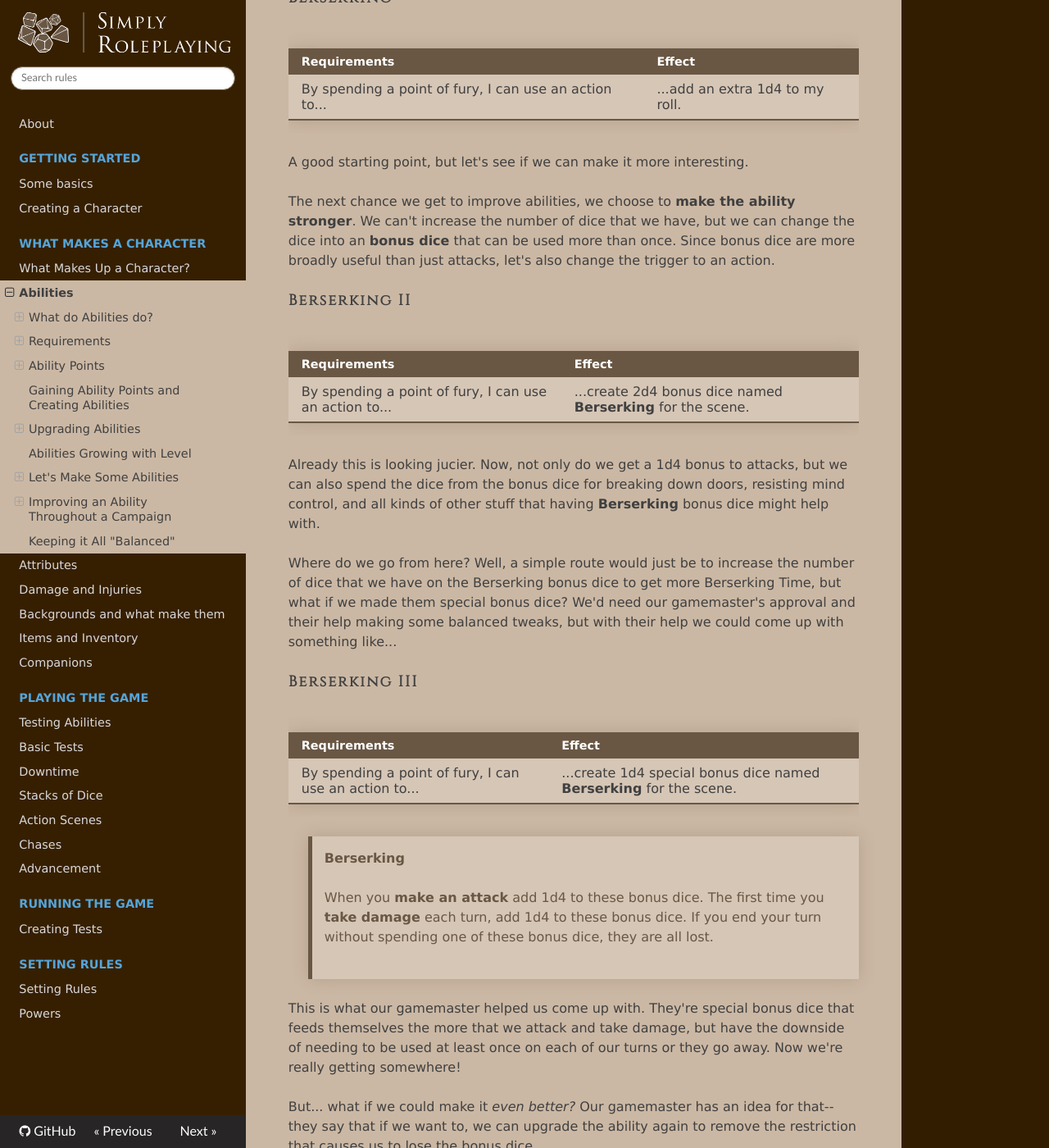
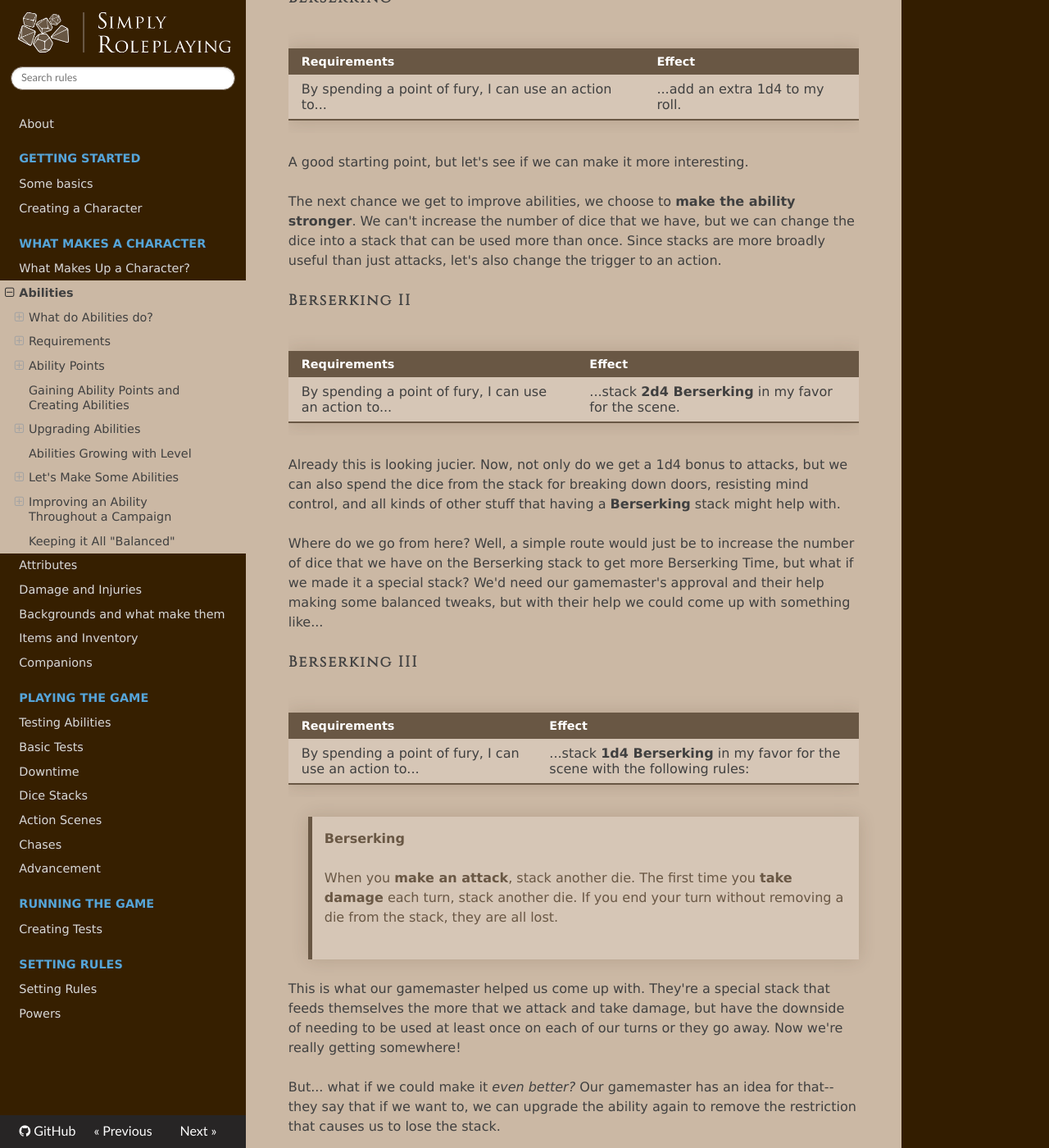
Before and after one commit to TheFifthRider/simply-roleplaying-webapp, an MkDocs documentation site: the page built from docs/character/abilities.md, in a window 1280 px wide and 1400 px high, scrolled down 9079 px. Shown: the whole window at 82% size. Built offline with MkDocs 1.6.1, drawn with Linux system fonts in a browser that asks for light colours; nearby versions of some CDN libraries; some of the changed text lies outside the part shown.

Commit message:
edit: Added more sections to stacks, renamed a bunch of stuff and fixed links

```diff
--- a/docs/character/abilities.md
+++ b/docs/character/abilities.md
@@ -18,8 +18,8 @@
 
 *   Inflict [damage](health.md)
 *   Make a test to heal [damage](health.md)
-*   Create [bonus dice](../gameplay/bonus_dice.md)
-    *   ...which could be [special bonus dice](../gameplay/bonus_dice.md#Special Advantages and Disadvantages)
+*   Create [dice stacks](stacks.md)
+    *   ...which could be [special stacks](../gameplay/stacks.md#special-stacks)
 *   Give some [equipment](equipment.md) a specific [tag](equipment.md#the-full-list-of-tags)
 *   Allow someone to do something as if they had equipment with a specific [tag](equipment.md#the-full-list-of-tags)
 *   Move the character where they want to be
@@ -87,7 +87,7 @@
 
 ### Giving an Ability an Additional Effect
 
-Sometimes you just want an ability to do more. If an ability gave you an extra **d6** when gathering information about a monster, giving it an extra effect might allow you to create a **1d6** [bonus](../gameplay/bonus_dice.md) named _I know_ [monster name]_'s strengths and weaknesses_ as well. If an ability allowed you to give equipment the _blessed_ and _weapon_ tags, adding an extra effect might let you make a test of _presence_ to heal the wielder too!
+Sometimes you just want an ability to do more. If an ability gave you an extra **d6** when gathering information about a monster, giving it an extra effect might allow you to create a **1d6** [stack](stacks.md) named _I know_ [monster name]_'s strengths and weaknesses_ as well. If an ability allowed you to give equipment the _blessed_ and _weapon_ tags, adding an extra effect might let you make a test of _presence_ to heal the wielder too!
 
 ### Making an Ability Stronger
 
@@ -97,9 +97,9 @@
 
 ## Abilities Growing with Level
 
-When making an ability, you may not want all aspects of the ability to be improved by a player choosing to **improve an ability**-- increasing the difficulties for tests, the size of bonus dice, or the **+X** tag on ability-created equipment aren't things that necessarily feel rewarding to level up. Improving an ability should always feel like an improvement, it should never feel like keeping up.
+When making an ability, you may not want all aspects of the ability to be improved by a player choosing to **improve an ability**-- increasing the difficulties for tests, the size of stacked dice, or the **+X** tag on ability-created equipment aren't things that necessarily feel rewarding to level up. Improving an ability should always feel like an improvement, it should never feel like keeping up.
 
-To that end, certain aspects of abilities should increase automatically as a character levels up. Bonus dice granted by an ability, for example, might start as d4s at level 1 and increase every two levels until level 8, when they become d12s. Test difficulties might increase by 10 every level. Here are some suggestions:
+To that end, certain aspects of abilities should increase automatically as a character levels up. Dice stacked by an ability, for example, might start as d4s at level 1 and increase every two levels until level 8, when they become d12s. Test difficulties might increase by 10 every level. Here are some suggestions:
 
 | Level | Die  | Equipment Quality | Test difficulty |
 | ---------- | ---- | ----------------- | ------- |
@@ -124,20 +124,20 @@
 
 ### Tinkering Inventor
 
-What if our character was a _Tinkering Inventor_? Someone who can always make the right tools for the job. Their abilities could be the inventions they create, powered by the **scrap** that the Inventor uses to make them. One ability could be **Springloaded Boots**-- a cobbled together contraption that allows the wearer to leap further and run faster... until it breaks. That's pretty easy to represent as bonus dice that the Inventor puts together over some downtime.
+What if our character was a _Tinkering Inventor_? Someone who can always make the right tools for the job. Their abilities could be the inventions they create, powered by the **scrap** that the Inventor uses to make them. One ability could be **Springloaded Boots**-- a cobbled together contraption that allows the wearer to leap further and run faster... until it breaks. That's pretty easy to represent as stacks of dice that the Inventor puts together over some downtime.
 
 Ability points: **Scrap**
 Ability: **Springloaded Boots**
 
 | Requirements                                     | Effect                                                     |
 | ------------------------------------------------ | ---------------------------------------------------------- |
-| By spending 1 scrap over some downtime, I can... | ...give 1 target 4d4 bonus dice called Springloaded Boots. |
+| By spending 1 scrap over some downtime, I can... | ...stack 4d4 Springloaded Boots in somebody's favor. |
 
-And upgrading it would probably mean making the boots last longer and be more durable, so we can just increase the number of bonus dice.
+And upgrading it would probably mean making the boots last longer and be more durable, so we can just increase the number of dice stacked.
 
 | Requirements                                     | Effect                                                       |
 | :----------------------------------------------- | ------------------------------------------------------------ |
-| By spending 1 scrap over some downtime, I can... | ...give 1 target **8**d4 bonus dice called Springloaded Boots. |
+| By spending 1 scrap over some downtime, I can... | ...stack 8d4 Springloaded Boots in somebody's favor. |
 
 <br/>
 
@@ -152,11 +152,11 @@
 | -------------------------------------------------- | -------------------------------------------- |
 | By spending 1 concoction I can use an action to... | ...heal 10 damage from 1 target I can reach. |
 
-We could then upgrade this potion to give it a secondary effect-- perhaps bonus dice for being invigorated?
+We could then upgrade this potion to give it a secondary effect-- perhaps a stack of dice for being invigorated?
 
 | Requirements                                       | Effect                                                       |
 | -------------------------------------------------- | ------------------------------------------------------------ |
-| By spending 1 concoction I can use an action to... | ...heal 10 damage from 1 target I can reach and give them 2d4 bonus dice called _Invigorated_. |
+| By spending 1 concoction I can use an action to... | ...heal 10 damage from 1 target I can reach and stack 2d4 Invigorated in their favor. |
 
 <br/>
 
@@ -190,11 +190,11 @@
 | ------------------------------------------------------------ | ------------------------------- |
 | By spending a point of cellular data when I spend some downtime to research information I can... | ...add an extra 1d4 to my roll. |
 
-Upgrading this ability might allow the Savant to utilize some tidbits they picked up when researching as bonus dice.
+Upgrading this ability might allow the Savant to utilize some tidbits they picked up when researching as a stack of dice.
 
 | Requirements                                                 | Effect                                                       |
 | ------------------------------------------------------------ | ------------------------------------------------------------ |
-| By spending a point of cellular data when I spend some downtime to research information I can... | ...add an extra 1d4 to my roll and give myself 4d4 bonus dice named after what I researched. |
+| By spending a point of cellular data when I spend some downtime to research information I can... | ...add an extra 1d4 to my roll and stack 4d4 in my favor named after what I researched. |
 
 <br/>
 
@@ -231,44 +231,44 @@
 
 A good starting point, but let's see if we can make it more interesting.
 
-The next chance we get to improve abilities, we choose to **make the ability stronger**. We can't increase the number of dice that we have, but we can change the dice into an **bonus dice** that can be used more than once. Since bonus dice are more broadly useful than just attacks, let's also change the trigger to an action.
+The next chance we get to improve abilities, we choose to **make the ability stronger**. We can't increase the number of dice that we have, but we can change the dice into a stack that can be used more than once. Since stacks are more broadly useful than just attacks, let's also change the trigger to an action.
 
 #### Berserking II
 
 | Requirements                                           | Effect                                                       |
 | ------------------------------------------------------ | ------------------------------------------------------------ |
-| By spending a point of fury, I can use an action to... | ...create 2d4 bonus dice named **Berserking** for the scene. |
+| By spending a point of fury, I can use an action to... | ...stack **2d4 Berserking** in my favor for the scene. |
 
-Already this is looking jucier. Now, not only do we get a 1d4 bonus to attacks, but we can also spend the dice from the bonus dice for breaking down doors, resisting mind control, and all kinds of other stuff that having **Berserking** bonus dice might help with.
+Already this is looking jucier. Now, not only do we get a 1d4 bonus to attacks, but we can also spend the dice from the stack for breaking down doors, resisting mind control, and all kinds of other stuff that having a **Berserking** stack might help with.
 
-Where do we go from here? Well, a simple route would just be to increase the number of dice that we have on the Berserking bonus dice to get more Berserking Time, but what if we made them special bonus dice? We'd need our gamemaster's approval and their help making some balanced tweaks, but with their help we could come up with something like...
+Where do we go from here? Well, a simple route would just be to increase the number of dice that we have on the Berserking stack to get more Berserking Time, but what if we made it a special stack? We'd need our gamemaster's approval and their help making some balanced tweaks, but with their help we could come up with something like...
 
 #### Berserking III
 
 | Requirements                                           | Effect                                                       |
 | ------------------------------------------------------ | ------------------------------------------------------------ |
-| By spending a point of fury, I can use an action to... | ...create 1d4 special bonus dice named **Berserking** for the scene. |
+| By spending a point of fury, I can use an action to... | ...stack **1d4 Berserking** in my favor for the scene with the following rules:  |
 
 > **Berserking**
 >
-> When you **make an attack** add 1d4 to these bonus dice.
-> The first time you **take damage** each turn, add 1d4 to these bonus dice.
-> If you end your turn without spending one of these bonus dice, they are all lost.
+> When you **make an attack**, stack another die.
+> The first time you **take damage** each turn, stack another die.
+> If you end your turn without removing a die from the stack, they are all lost.
 
-This is what our gamemaster helped us come up with. They're special bonus dice that feeds themselves the more that we attack and take damage, but have the downside of needing to be used at least once on each of our turns or they go away. Now we're really getting somewhere!
+This is what our gamemaster helped us come up with. They're a special stack that feeds themselves the more that we attack and take damage, but have the downside of needing to be used at least once on each of our turns or they go away. Now we're really getting somewhere!
 
-But... what if we could make it _even better?_ Our gamemaster has an idea for that-- they say that if we want to, we can upgrade the ability again to remove the restriction that causes us to lose the bonus dice.
+But... what if we could make it _even better?_ Our gamemaster has an idea for that-- they say that if we want to, we can upgrade the ability again to remove the restriction that causes us to lose the stack.
 
 #### Berserking IV
 
 | Requirements                                           | Effect                                                       |
 | ------------------------------------------------------ | ------------------------------------------------------------ |
-| By spending a point of fury, I can use an action to... | ...create 1d4 special bonus dice named **Berserking** for the scene. |
+| By spending a point of fury, I can use an action to... | ...stack **1d4 Berserking** in my favor for the scene with the following rules: |
 
 > **Berserking**
 >
-> When you **make an attack** add 1d4 to these bonus dice.
-> The first time you **take damage** each turn, add 1d4 to these bonus dice.
+> When you **make an attack**, stack another die.
+> The first time you **take damage** each turn, stack another die.
 
 Wow. We are now three improvements deep into this ability and it feels pretty powerful indeed. By spending just one of our resources, we get powerful  these dice that we can feed off of making attacks and taking damage, like a true berserker might. If we play our cards right, we'll be adding dice front, left, and center all battle long!
 
--- a/mkdocs.yml
+++ b/mkdocs.yml
@@ -18,7 +18,7 @@
         - gameplay/tests.md
         - gameplay/common_tests.md
         - gameplay/downtime.md
-        - gameplay/bonus_dice.md
+        - gameplay/stacks.md
         - gameplay/action.md
         - gameplay/chases.md
         - gameplay/advancement.md
```
Also changed, not shown: docs/gameplay/action.md (+1 -1 lines), docs/gameplay/common_tests.md (+1 -3 lines), docs/gameplay/stacks.md (renamed from docs/gameplay/bonus_dice.md, +16 -6 lines).
